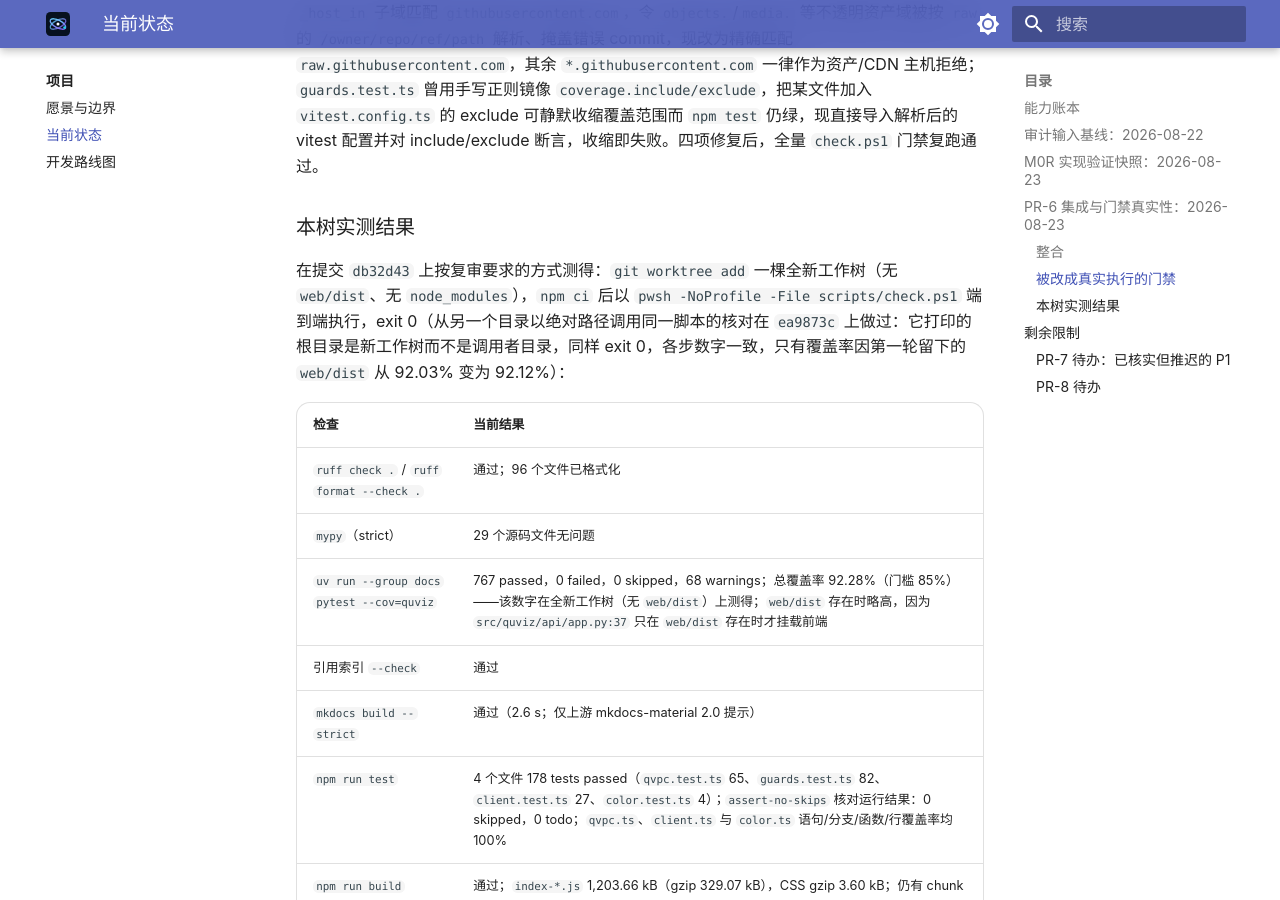
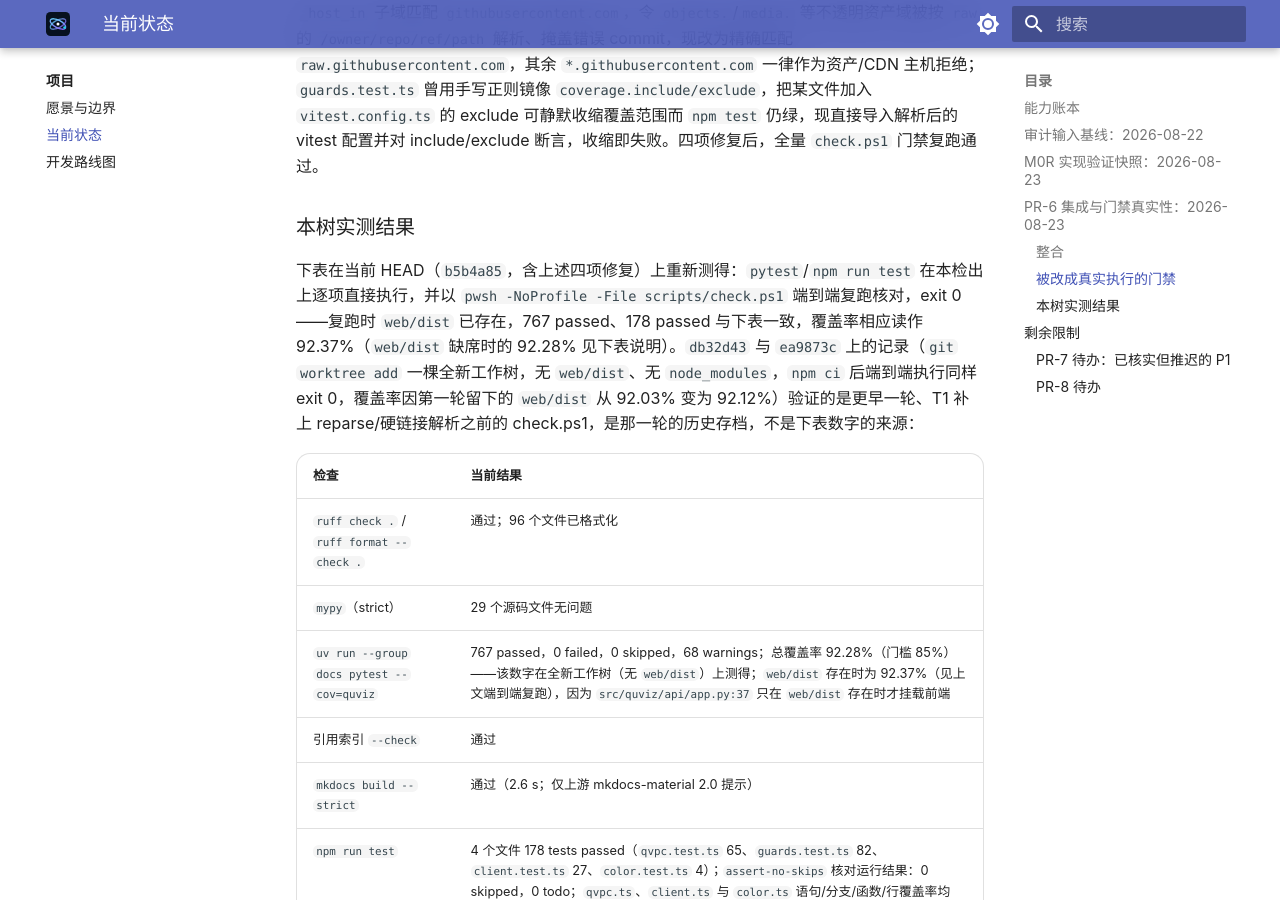
Before and after one commit to longwarriors/Atmoic-quantum-visualization, an MkDocs documentation site: the page built from docs/project/status.md, in a window 1280 px wide and 900 px high, scrolled down 5873 px. Built offline with MkDocs 1.6.1 and Material for MkDocs 9.7.7, drawn with Linux system fonts in a browser that asks for light colours.

Commit message:
docs(status): attribute results table to the post-r2 tree
The results table (pytest 767/92.28%, npm test 178) was refreshed to
post-r2 numbers in b5b4a85, but its lead-in sentence still attributed
the table's methodology proof to commit db32d43 and cited that round's
92.03%/92.12% coverage figures, contradicting the refreshed table.
Reword the lead-in to attribute the table to current HEAD, back it with
a fresh end-to-end `check.ps1` run (exit 0; 767/178 passed, matching
the table; coverage 92.37% with web/dist present, consistent with the
table's own web/dist-absent/-present distinction), and historicize the
db32d43/ea9873c cross-check as validating an earlier, pre-T1 check.ps1
rather than the current table.

```diff
--- a/docs/project/status.md
+++ b/docs/project/status.md
@@ -77,13 +77,13 @@ P0 解析门禁、概率流 representation、M1 解析叠加态、引用系统
 
 ### 本树实测结果
 
-在提交 `db32d43` 上按复审要求的方式测得：`git worktree add` 一棵全新工作树（无 `web/dist`、无 `node_modules`），`npm ci` 后以 `pwsh -NoProfile -File scripts/check.ps1` 端到端执行，exit 0（从另一个目录以绝对路径调用同一脚本的核对在 `ea9873c` 上做过：它打印的根目录是新工作树而不是调用者目录，同样 exit 0，各步数字一致，只有覆盖率因第一轮留下的 `web/dist` 从 92.03% 变为 92.12%）：
+下表在当前 HEAD（`b5b4a85`，含上述四项修复）上重新测得：`pytest`/`npm run test` 在本检出上逐项直接执行，并以 `pwsh -NoProfile -File scripts/check.ps1` 端到端复跑核对，exit 0——复跑时 `web/dist` 已存在，767 passed、178 passed 与下表一致，覆盖率相应读作 92.37%（`web/dist` 缺席时的 92.28% 见下表说明）。`db32d43` 与 `ea9873c` 上的记录（`git worktree add` 一棵全新工作树，无 `web/dist`、无 `node_modules`，`npm ci` 后端到端执行同样 exit 0，覆盖率因第一轮留下的 `web/dist` 从 92.03% 变为 92.12%）验证的是更早一轮、T1 补上 reparse/硬链接解析之前的 check.ps1，是那一轮的历史存档，不是下表数字的来源：
 
 | 检查 | 当前结果 |
 |---|---|
 | `ruff check .` / `ruff format --check .` | 通过；96 个文件已格式化 |
 | `mypy`（strict） | 29 个源码文件无问题 |
-| `uv run --group docs pytest --cov=quviz` | 767 passed，0 failed，0 skipped，68 warnings；总覆盖率 92.28%（门槛 85%）——该数字在全新工作树（无 `web/dist`）上测得；`web/dist` 存在时略高，因为 `src/quviz/api/app.py:37` 只在 `web/dist` 存在时才挂载前端 |
+| `uv run --group docs pytest --cov=quviz` | 767 passed，0 failed，0 skipped，68 warnings；总覆盖率 92.28%（门槛 85%）——该数字在全新工作树（无 `web/dist`）上测得；`web/dist` 存在时为 92.37%（见上文端到端复跑），因为 `src/quviz/api/app.py:37` 只在 `web/dist` 存在时才挂载前端 |
 | 引用索引 `--check` | 通过 |
 | `mkdocs build --strict` | 通过（2.6 s；仅上游 mkdocs-material 2.0 提示） |
 | `npm run test` | 4 个文件 178 tests passed（`qvpc.test.ts` 65、`guards.test.ts` 82、`client.test.ts` 27、`color.test.ts` 4）；`assert-no-skips` 核对运行结果：0 skipped，0 todo；`qvpc.ts`、`client.ts` 与 `color.ts` 语句/分支/函数/行覆盖率均 100% |
```
